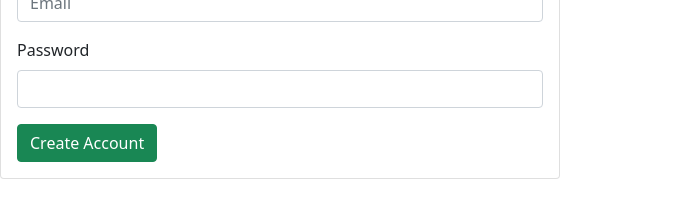
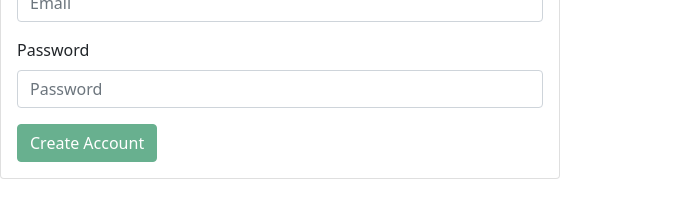
Before and after one commit to VidaHerling/git-github.com-VidaHerling-banking-application, a React (Create React App) app: page /CreateAccount in a window 1280 px wide. Shown: the part 283-495 px from the top of the page, without its empty margins (0-673 px from the left). Built offline with nearby package versions, Linux system fonts and the light colour scheme.

Commit message:
add validation

```diff
--- a/src/components/CreateAccount.js
+++ b/src/components/CreateAccount.js
@@ -1,6 +1,6 @@
 import React from 'react';
 import { Card, Button, Form } from "react-bootstrap";
-
+import {userContext} from './userContext';
 
 export default function CreateAccount() {
   const [show, setShow]         = React.useState(true);
@@ -8,35 +8,28 @@ export default function CreateAccount() {
   const [name, setName]         = React.useState("");
   const [email, setEmail]       = React.useState("");
   const [password, setPassword] = React.useState("");
-  // const ctx = React.useContext(UserContext);
+  let users = React.useContext(userContext);
 
-  function validate(field){
-    if(!field){
-      setStatus("Error!");
-      console.log(`status is ${status}`)
-      // setTimeout(() => setStatus(""), 3000);
-      return false;
-    }
-    return true;
-  }
-
-  function handleCreate(){
-    console.log(name, email, password);
-    if (!validate(name)) return;
-    // if (!validate(email, "email")) return;
-    // if (!validate(password, "password")) return;
-    // ctx.users.push({name, email, password, balance: 200});
+  const handleCreate = () => {
+    users.push({name, email, password});
     setShow(false);
     alert(`Your account is successfully created!`);
  }
 
-  function clearForm(){
+  const clearForm = () => {
     setName("");
     setEmail("");
     setPassword("");
     setShow(true);
   }
 
+  //the create account button is disabled if the form is imcomplete (password must be at least 8 characters long)
+  const buttonDisabled = () => {
+    if(!name || !email || password.length < 8) return true;
+    else return false;
+  }
+  console.log(password.length)
+  console.log(buttonDisabled())
 
   return (
     <Card style={{ width: '35rem' }}>
@@ -47,17 +40,21 @@ export default function CreateAccount() {
           <Form.Group className="mb-3" controlId="name">
             <Form.Label>Name</Form.Label>
             <Form.Control type="text" placeholder="Name" value={name} onChange={e => setName(e.target.value)} />
+            {/* {!name && <Form.Text>Please enter your full name.</Form.Text>} */}
           </Form.Group>
           <Form.Group className="mb-3" controlId="email">
             <Form.Label>Email address</Form.Label>
             <Form.Control type="email" placeholder="Email" value={email} onChange={e => setEmail(e.target.value)} />
+            {/* {!email && <Form.Text>Please enter a valid email address.</Form.Text>} */}
           </Form.Group>
-          <Form.Group className="mb-3" controlId="form-password">
+          <Form.Group className="mb-3" controlId="password">
             <Form.Label>Password</Form.Label>
-            <Form.Control type="password" laceholder="Password" value={password} onChange={e => setPassword(e.target.value)} />
+            <Form.Control type="password" placeholder="Password" value={password} onChange={e => setPassword(e.target.value)}/>
+            {/* {password.length < 8 && <Form.Text>Your password must be at least 8 characters long.</Form.Text>} */}
           </Form.Group>
           </Form>
-          <Button variant="success" onClick={handleCreate}>Create Account</Button>
+          <Button variant="success" onClick={handleCreate} disabled={buttonDisabled()}>Create Account</Button>
+          {status}
         </Card.Body>) :
         (<Button variant="primary" onClick={clearForm}>Create Another Account</Button>)
         }
```
